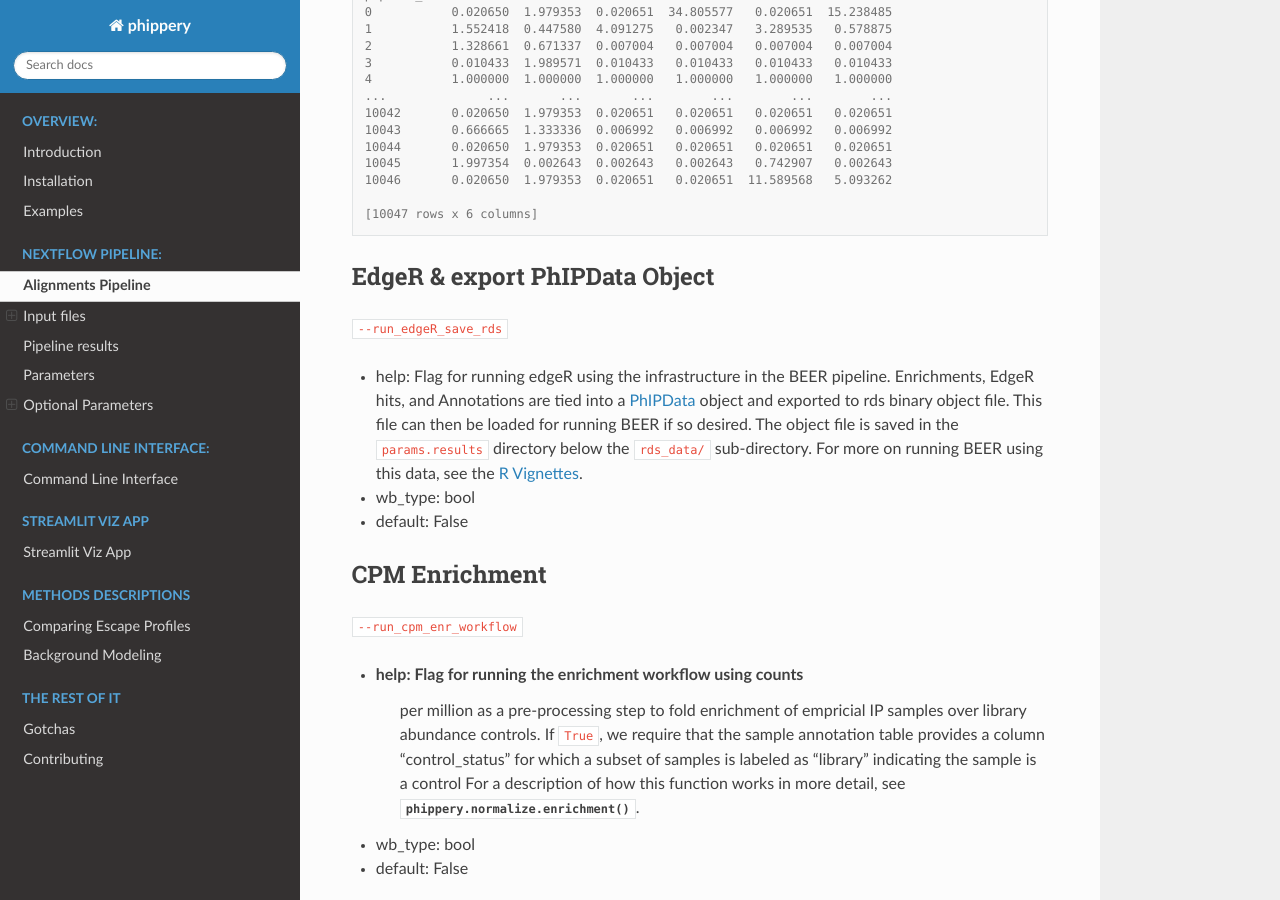
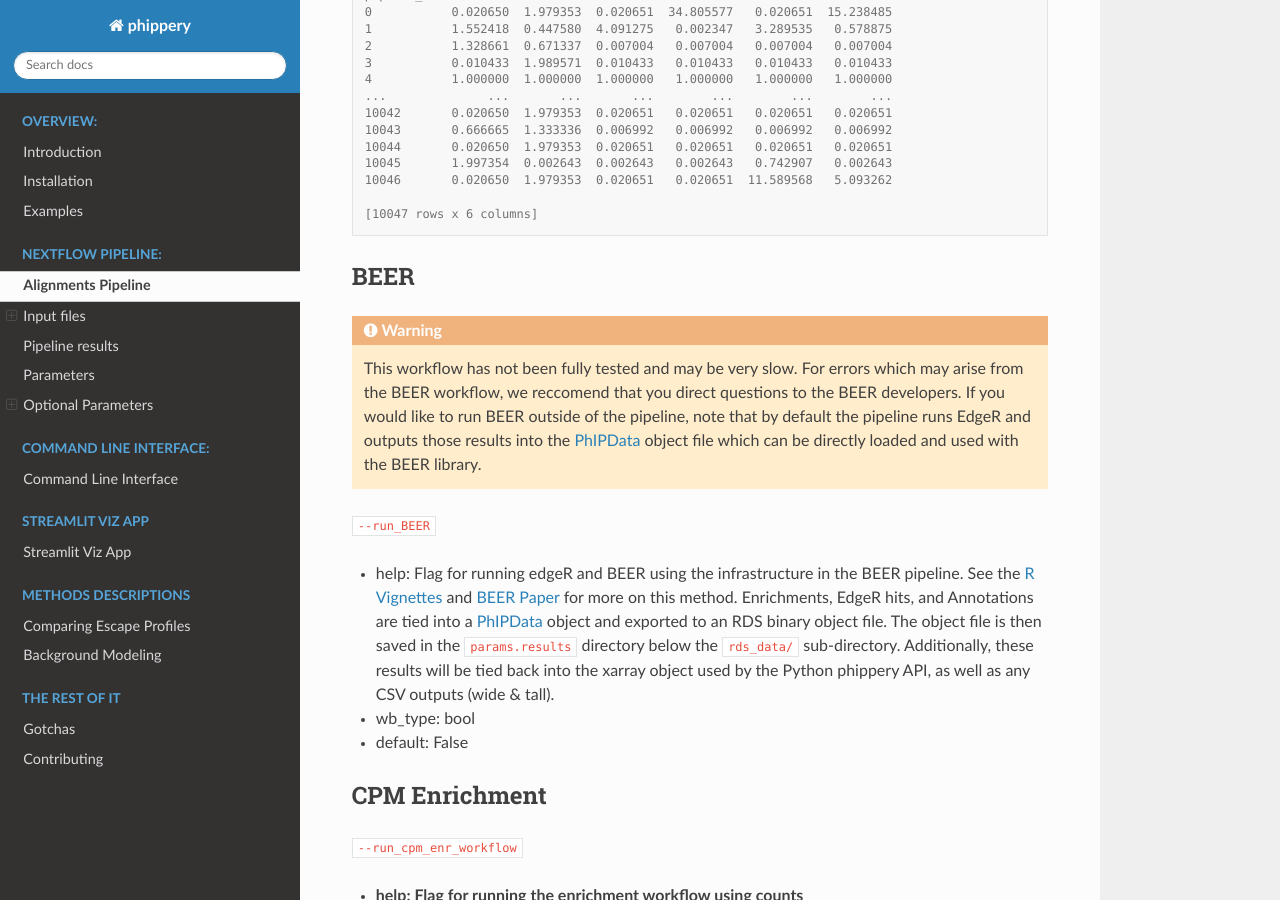
Before and after one commit to matsengrp/phippery, a Sphinx documentation site: the page built from docs/alignments-pipeline.rst, in a window 1280 px wide and 900 px high, scrolled down 7069 px. Built offline with Sphinx 7.4.7 and the Read the Docs theme 2.0.0, drawn with Linux system fonts in a browser that asks for light colours; pages that are not in the unit, such as notebooks, are missing from menus.

Commit message:
update BEER and CONTRIBUTING docs

```diff
--- a/docs/alignments-pipeline.rst
+++ b/docs/alignments-pipeline.rst
@@ -347,20 +347,34 @@ We can then use the :mod:`phippery.utils` to read in the data to take a look at
     [10047 rows x 6 columns]
 
 
-EdgeR & export PhIPData Object
-++++++++++++++++++++++++++++++++++++
+BEER
+++++
 
-``--run_edgeR_save_rds``
+.. warning::
+    This workflow has not been fully tested and may be very slow.
+    For errors which may arise from the BEER workflow, we reccomend
+    that you direct questions to the BEER developers.
+    If you would like to run BEER outside of the pipeline, note that
+    by default the pipeline runs EdgeR and outputs
+    those results into the
+    `PhIPData <https://bioconductor.org/packages/release/bioc/html/PhIPData.html>`__
+    object file which can be directly loaded and used with the BEER library.
 
-- help: Flag for running edgeR using the infrastructure in the
-  BEER pipeline. Enrichments, EdgeR hits, and Annotations are
+``--run_BEER``
+
+- help: Flag for running edgeR and BEER using the infrastructure in the
+  BEER pipeline. See the
+  `R Vignettes <http://www.bioconductor.org/packages/release/bioc/vignettes/beer/inst/doc/beer.html>`_
+  and `BEER Paper <https://academic.oup.com/bioinformatics/article/38/19/4647/6663763>`_
+  for more on this method.
+  Enrichments, EdgeR hits, and Annotations are
   tied into a `PhIPData <https://www.bioconductor.org/packages/release/bioc/html/PhIPData.html>`_
-  object and exported to rds binary object file.
-  This file can then be loaded for running BEER if so desired.
-  The object file is saved in the ``params.results`` directory
+  object and exported to an RDS binary object file.
+  The object file is then saved in the ``params.results`` directory
   below the ``rds_data/`` sub-directory.
-  For more on running BEER using this data, see the
-  `R Vignettes <http://www.bioconductor.org/packages/release/bioc/vignettes/beer/inst/doc/beer.html>`_.
+  Additionally, these results will be tied back into the
+  xarray object used by the Python phippery API,
+  as well as any CSV outputs (wide & tall).
 - wb_type: bool
 - default: False
 
```
Also changed, not shown: docs/the-rest-of-it.rst (+7 -8 lines).
